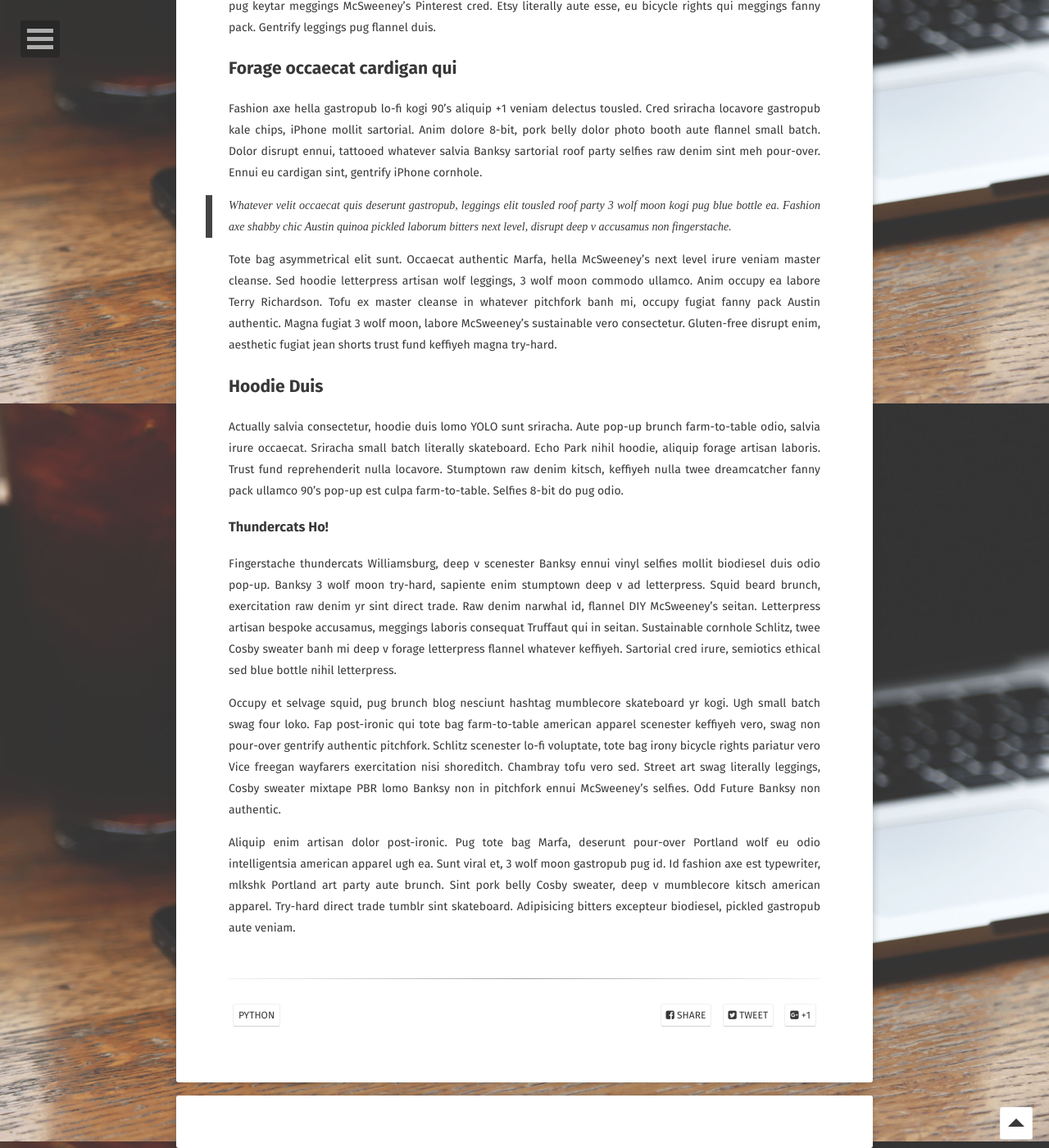
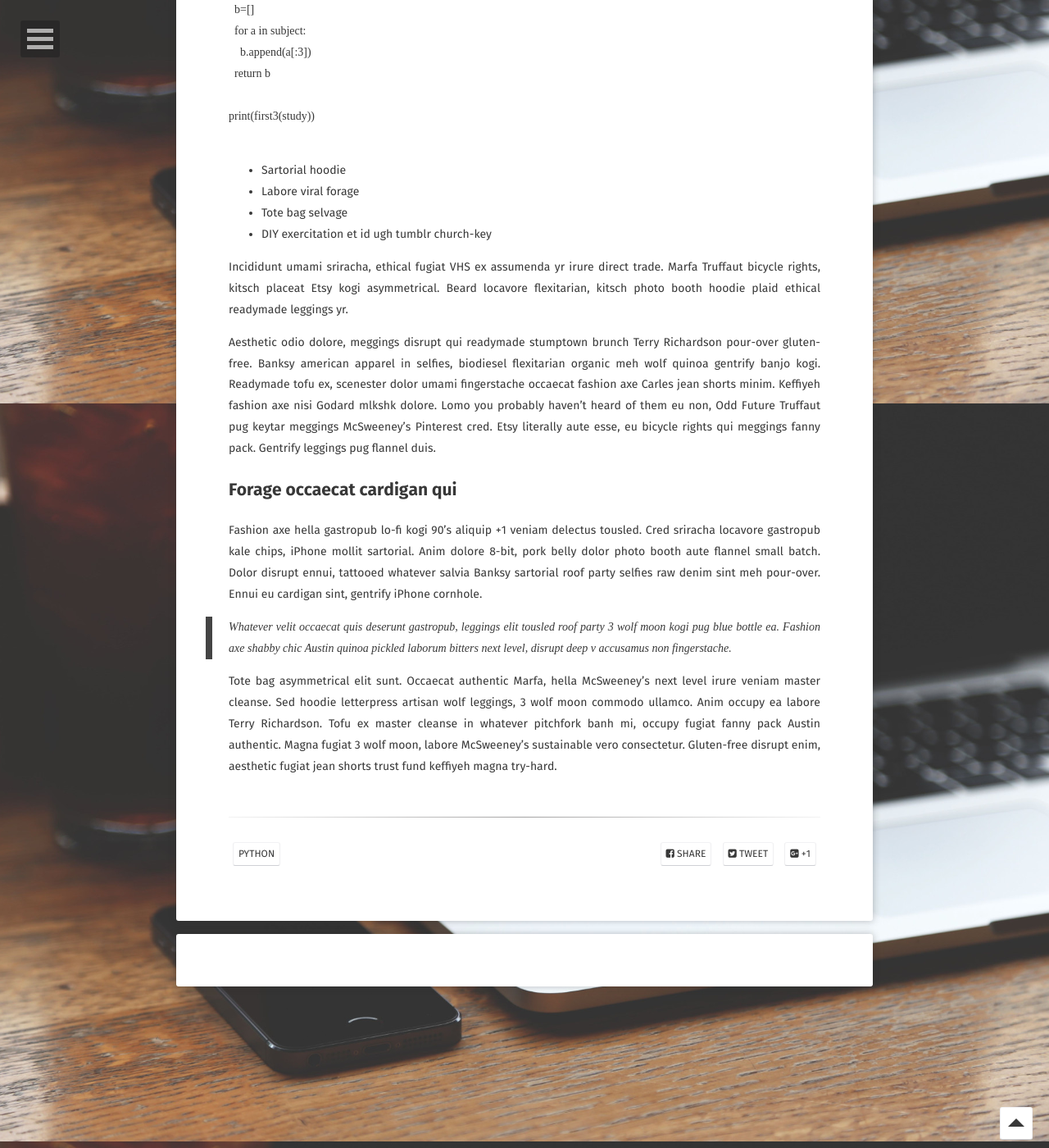
Before and after one commit to dbwjddl5611/dbwjddl5611.github-com, a Jekyll site: the page built from _posts/2021-11-24-sum-post.md, in a window 1280 px wide and 1400 px high, scrolled down 1308 px. Shown: the whole window at 82% size. Built offline with Jekyll 4.4.1, drawn with Linux system fonts in a browser that asks for light colours; some web fonts are replaced; comment, search, counter and statistics services are not loaded; some of the changed text lies outside the part shown.

Commit message:
Update 2021-11-24-sum-post.md

```diff
--- a/_posts/2021-11-24-sum-post.md
+++ b/_posts/2021-11-24-sum-post.md
@@ -14,7 +14,6 @@ b=list(set(a))
 b.sort()
 b.reverse()
 print(b)
-
 
 </code></pre>
 
@@ -35,6 +34,33 @@ def sum(start, end):
 
 
 
+## 함수의 인자로 문자열을 포함하는 리스트가 입력될 때 각 문자열의 첫 세 글자로만 구성된 리스트를 리턴하는 함수를 작성
+
+
+<pre><code>
+study = ['Java', 'Python', 'DataStructure', 'Algorithm', 'BigData']
+def first3(subject):
+    ...
+</code></pre>
+
+
+
+#### def first3 함수 만들기
+<pre><code>
+study = ['Java', 'Python', 'DataStructure', 'Algorithm', 'BigData']
+def first3(subject):
+  b=[]
+  for a in subject:
+    b.append(a[:3])
+  return b
+
+print(first3(study))
+
+</code></pre>
+
+
+
+
 
 * Sartorial hoodie
 * Labore viral forage
@@ -52,15 +78,3 @@ Fashion axe hella gastropub lo-fi kogi 90's aliquip +1 veniam delectus tousled.
 > Whatever velit occaecat quis deserunt gastropub, leggings elit tousled roof party 3 wolf moon kogi pug blue bottle ea. Fashion axe shabby chic Austin quinoa pickled laborum bitters next level, disrupt deep v accusamus non fingerstache.
 
 Tote bag asymmetrical elit sunt. Occaecat authentic Marfa, hella McSweeney's next level irure veniam master cleanse. Sed hoodie letterpress artisan wolf leggings, 3 wolf moon commodo ullamco. Anim occupy ea labore Terry Richardson. Tofu ex master cleanse in whatever pitchfork banh mi, occupy fugiat fanny pack Austin authentic. Magna fugiat 3 wolf moon, labore McSweeney's sustainable vero consectetur. Gluten-free disrupt enim, aesthetic fugiat jean shorts trust fund keffiyeh magna try-hard.
-
-## Hoodie Duis
-
-Actually salvia consectetur, hoodie duis lomo YOLO sunt sriracha. Aute pop-up brunch farm-to-table odio, salvia irure occaecat. Sriracha small batch literally skateboard. Echo Park nihil hoodie, aliquip forage artisan laboris. Trust fund reprehenderit nulla locavore. Stumptown raw denim kitsch, keffiyeh nulla twee dreamcatcher fanny pack ullamco 90's pop-up est culpa farm-to-table. Selfies 8-bit do pug odio.
-
-### Thundercats Ho!
-
-Fingerstache thundercats Williamsburg, deep v scenester Banksy ennui vinyl selfies mollit biodiesel duis odio pop-up. Banksy 3 wolf moon try-hard, sapiente enim stumptown deep v ad letterpress. Squid beard brunch, exercitation raw denim yr sint direct trade. Raw denim narwhal id, flannel DIY McSweeney's seitan. Letterpress artisan bespoke accusamus, meggings laboris consequat Truffaut qui in seitan. Sustainable cornhole Schlitz, twee Cosby sweater banh mi deep v forage letterpress flannel whatever keffiyeh. Sartorial cred irure, semiotics ethical sed blue bottle nihil letterpress.
-
-Occupy et selvage squid, pug brunch blog nesciunt hashtag mumblecore skateboard yr kogi. Ugh small batch swag four loko. Fap post-ironic qui tote bag farm-to-table american apparel scenester keffiyeh vero, swag non pour-over gentrify authentic pitchfork. Schlitz scenester lo-fi voluptate, tote bag irony bicycle rights pariatur vero Vice freegan wayfarers exercitation nisi shoreditch. Chambray tofu vero sed. Street art swag literally leggings, Cosby sweater mixtape PBR lomo Banksy non in pitchfork ennui McSweeney's selfies. Odd Future Banksy non authentic.
-
-Aliquip enim artisan dolor post-ironic. Pug tote bag Marfa, deserunt pour-over Portland wolf eu odio intelligentsia american apparel ugh ea. Sunt viral et, 3 wolf moon gastropub pug id. Id fashion axe est typewriter, mlkshk Portland art party aute brunch. Sint pork belly Cosby sweater, deep v mumblecore kitsch american apparel. Try-hard direct trade tumblr sint skateboard. Adipisicing bitters excepteur biodiesel, pickled gastropub aute veniam.
```
